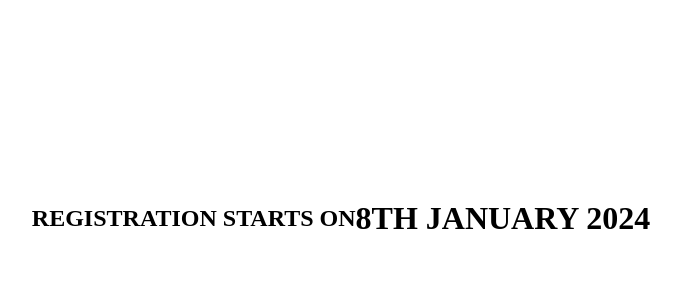
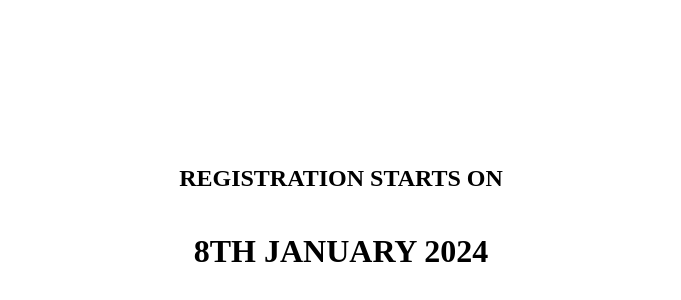
Before and after one commit to kasinathan28/college-level, a plain HTML site: page index.html in a window 1280 px wide. Shown: the part 182-482 px from the top of the page, without its empty margins (299-980 px from the left). Drawn offline with Linux system fonts and the light colour scheme.

Commit message:
Update index.html

```diff
--- a/index.html
+++ b/index.html
@@ -10,6 +10,7 @@
             margin:auto;
             display:flex;
             align-items:center;
+    flex-direction: column; /* Set the flex direction to column */
                 height: 100vh; /* Optional: Full height of the viewport */
 
         }
```
